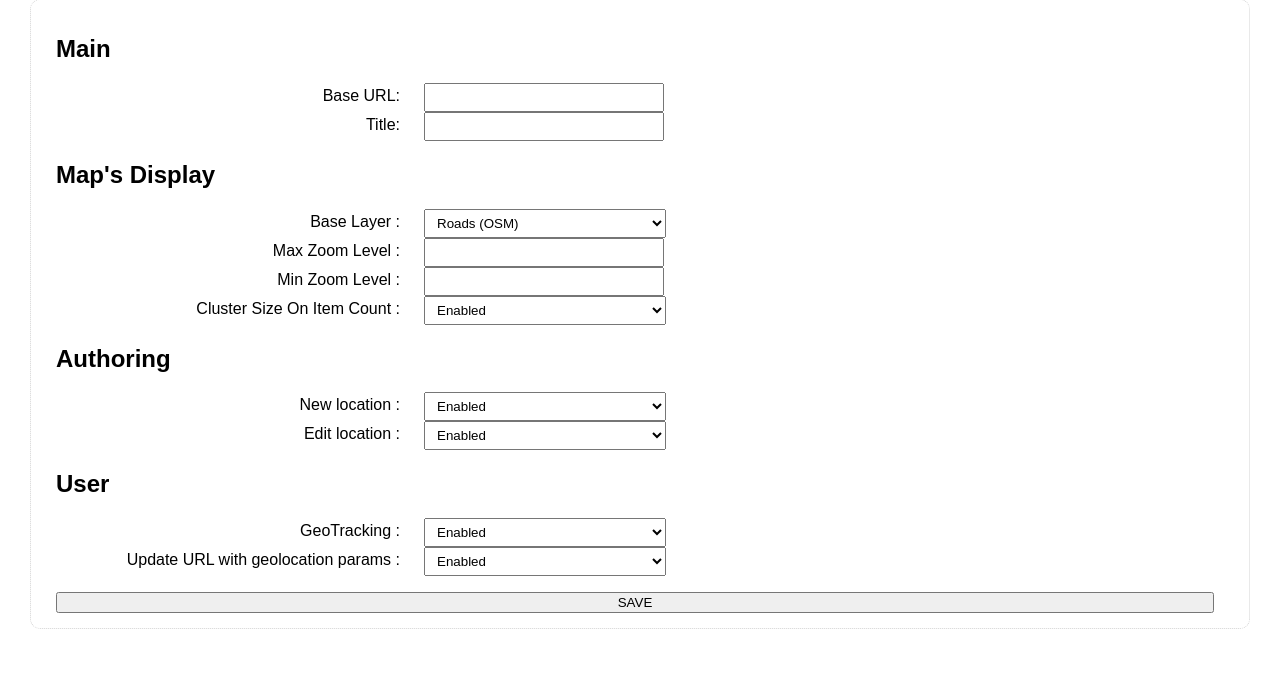
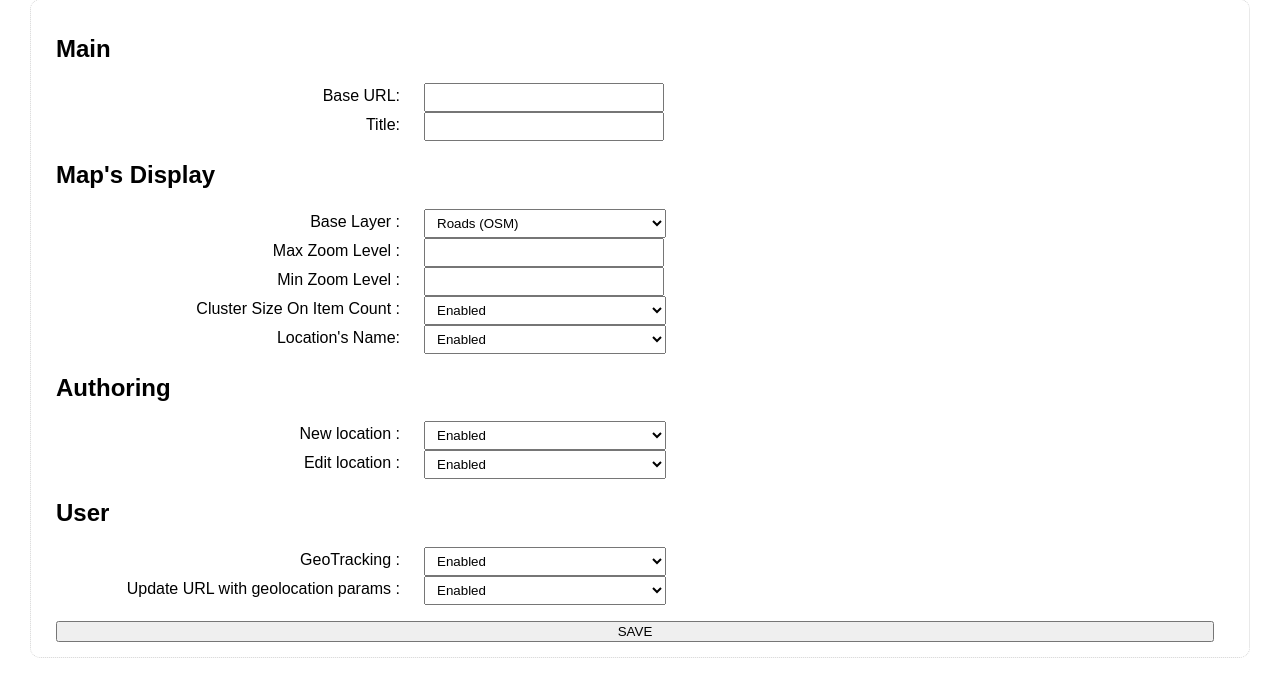
Before and after one commit to julienbouche/cbmp, a PHP site: page /admin/index.php in a window 1280 px wide. Shown: the part 105-800 px from the top of the page. Run offline with PHP 8.4, Linux system fonts and the light colour scheme; the visitor is signed in with stand-in values (Sample User, id 1); tables that the repository leaves empty hold one stand-in row (values such as "Sample post"); some libraries are stand-ins or nearby versions.

Commit message:
ADD - admin's setting to enable/disable location's name display

```diff
--- a/admin/index.php
+++ b/admin/index.php
@@ -101,6 +101,13 @@ if(userBelongToGroup($_SESSION['username'], 'ADMINISTRATORS')){
               <option value="disabled" <?="disabled"==$settings->getSettingValue("cbmp_application_clusterSizeItemCount")?"selected":""?>>Disabled</option>
             </select>
           </li>
+          <li>
+            <label for="cbmp_application_locationsName">Location's Name: </label>
+            <select name="cbmp_application_locationsName">
+              <option value="enabled"  <?="enabled"==$settings->getSettingValue("cbmp_application_locationsName")?"selected":""?>>Enabled</option>
+              <option value="disabled" <?="disabled"==$settings->getSettingValue("cbmp_application_locationsName")?"selected":""?>>Disabled</option>
+            </select>
+          </li>
         </ul>
         <h1>Authoring</h1>
         <ul class="form">
```
